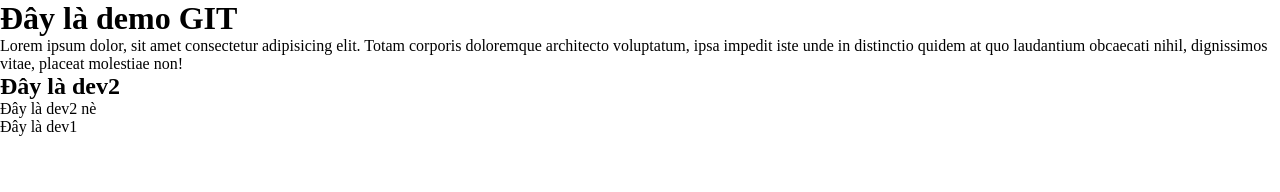
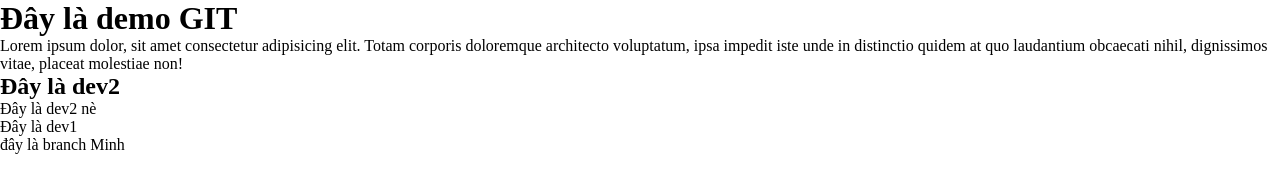
Before and after one commit to NgocMinh0297/BC65-CapstoneBS, a plain HTML site: page index.html in a window 1280 px wide. Drawn offline with Linux system fonts and the light colour scheme.

Commit message:
update HTML

```diff
--- a/index.html
+++ b/index.html
@@ -22,5 +22,8 @@
     <div>Đây là dev2 nè</div>
 
     <p>Đây là dev1</p>
+
+
+    <p>đây là branch Minh</p>
   </body>
 </html>
```
